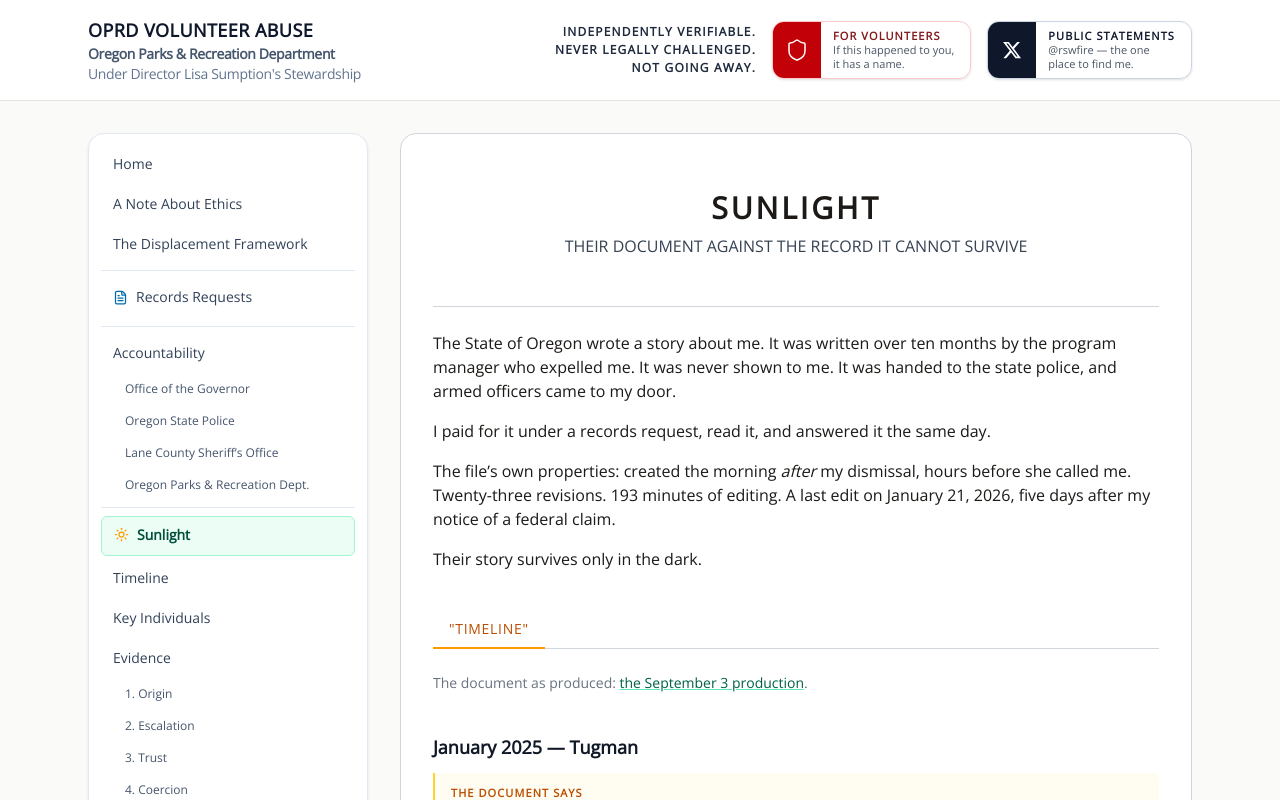
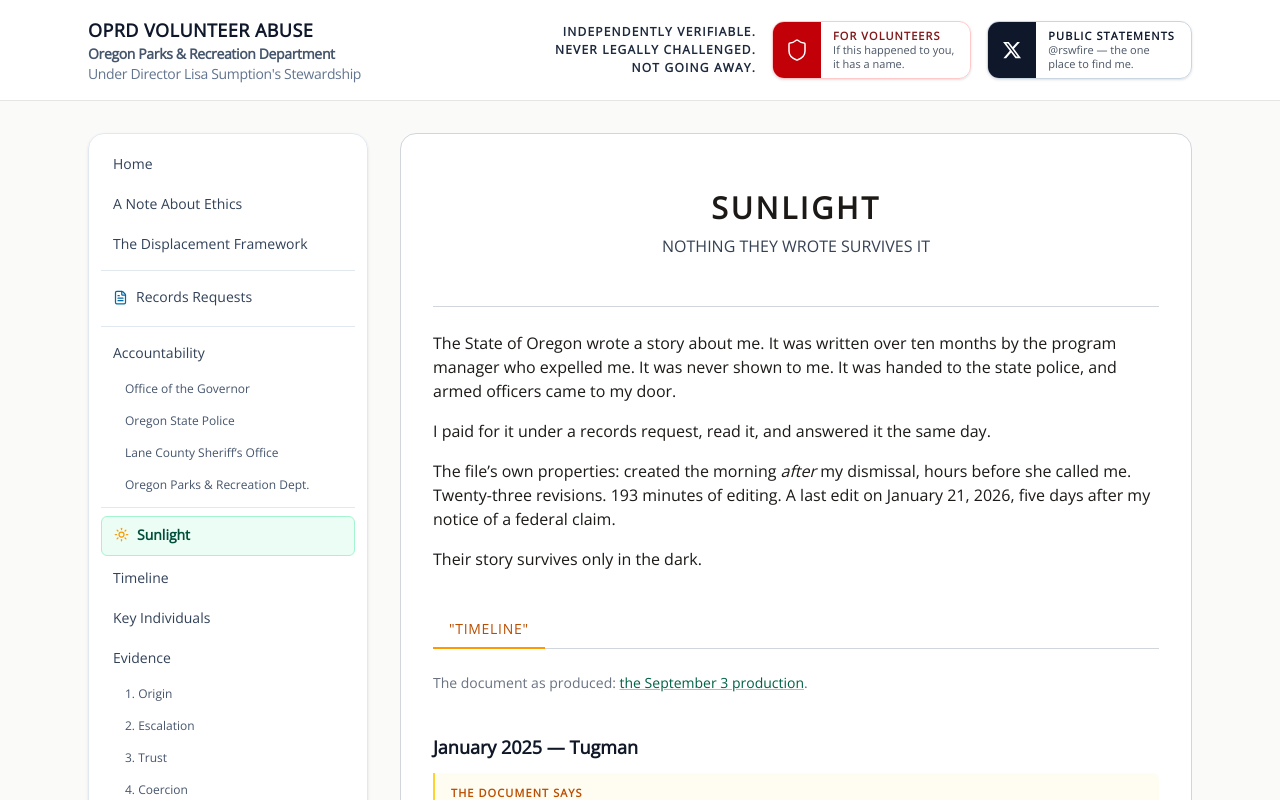
Before and after one commit to rswfire/rswfire.oprd, a Next.js app: page /sunlight in a window 1280 px wide. Shown: the top 800 px of the page. Built offline with nearby package versions, Linux system fonts and the light colour scheme.

Commit message:
sunlight: subtitle

```diff
--- a/app/(archive)/sunlight/page.tsx
+++ b/app/(archive)/sunlight/page.tsx
@@ -71,7 +71,7 @@ export default function SunlightPage() {
     return (
         <SectionPage
             title="SUNLIGHT"
-            subtitle="THEIR DOCUMENT AGAINST THE RECORD IT CANNOT SURVIVE"
+            subtitle="NOTHING THEY WROTE SURVIVES IT"
         >
             <div className="mt-4">
                 The State of Oregon wrote a story about me. It was written over ten months by the
```
